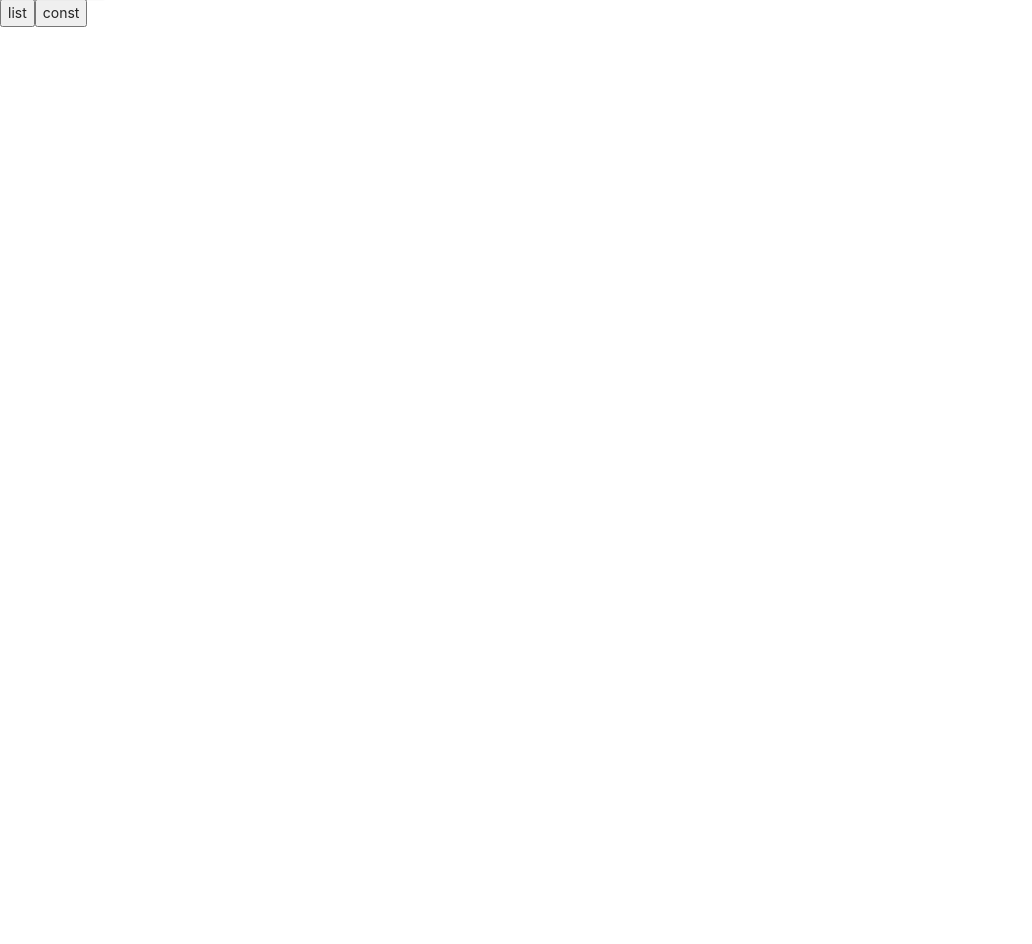
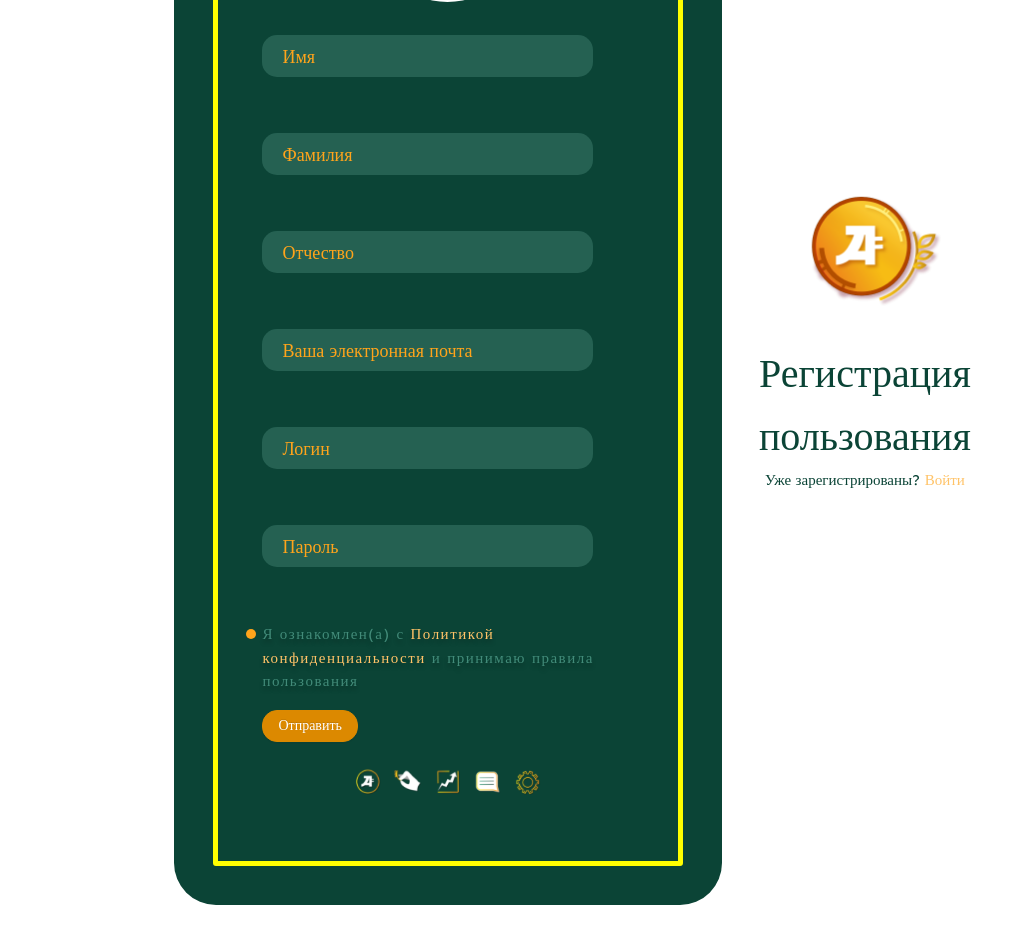
Before and after one commit to vtochenyy/AversysFE, a React (Create React App) app: page /register in a window 1280 px wide. Shown: the part 320-1264 px from the top of the page, without its empty margins (0-1032 px from the left). Before the commit the page ends 800 px from the top, so only its background shows below. Built offline with nearby package versions, Linux system fonts and the light colour scheme; the HTML template or start-up script is replaced by a standard one.

Commit message:
register page

```diff
--- a/src/images/imagesConfig.js
+++ b/src/images/imagesConfig.js
@@ -8,7 +8,8 @@ import asysConfig from "./navImages/asysConfig.svg";
 import asysControl from "./navImages/asysControl.svg";
 import mainBackGround from "./mainPageImages/backgroundMan.jpg";
 import userImage from "./personalAreaImages/TestImg.svg";
-
+import loadImage from "./registerImages/userImg.svg";
+import aversysLogoWhiteBg from "./registerImages/aversysLogo.png";
 export const imagesPage404 = {
   image404,
 };
@@ -33,3 +34,8 @@ export const imagesNavComponent = {
 export const personalPageImage = {
   userImage,
 };
+
+export const registerPageImage = {
+  aversysLogoWhiteBg,
+  loadImage,
+};
--- a/src/pages/register/RegisterPage.js
+++ b/src/pages/register/RegisterPage.js
@@ -3,6 +3,8 @@ import { useDispatch, useSelector } from "react-redux";
 import style from "./style.module.scss";
 import { createRegisterState } from "../../redux/reducers/registerReducer";
 import { getErrorsList } from "../../redux/reducers/errorList";
+import { registerPageImage } from "../../images/imagesConfig";
+import ImageNavigation from "../../components/navImages/ImageNavigation";
 
 const RegisterPage = () => {
   const dispatch = useDispatch();
@@ -10,9 +12,13 @@ const RegisterPage = () => {
     return state.errorList.errorListData;
   });
   return (
-    <div>
-      <div className={style.check}>register check</div>
-      <div>
+    <div className={style.registerMainBlock}>
+      <div className={style.userInputsBlock}>
+        <div className={style.inputBlockContent}>
+          <img
+            src={registerPageImage.loadImage}
+            alt="loaded images is not found"
+          />
           <Form
             onFinish={(data) => {
               dispatch(createRegisterState(data));
@@ -24,17 +30,40 @@ const RegisterPage = () => {
             <Form.Item name="lastName">
               <Input placeholder="Фамилия" />
             </Form.Item>
+            <Form.Item name="paternity">
+              <Input placeholder="Отчество" />
+            </Form.Item>
+            <Form.Item name="email">
+              <Input placeholder="Ваша электронная почта" />
+            </Form.Item>
             <Form.Item name="login">
               <Input placeholder="Логин" />
             </Form.Item>
             <Form.Item name="password">
               <Input placeholder="Пароль" />
             </Form.Item>
-          <Button htmlType="submit">Отправить</Button>
+            <p className={style.politicBlock}>
+              Я ознакомлен(а) с <span>Политикой конфиденциальности</span> и
+              принимаю правила пользования
+            </p>
+            <Button type="primary" htmlType="submit">
+              Отправить
+            </Button>
           </Form>
+          <ImageNavigation />
         </div>
-
-      <button
+      </div>
+      <div className={style.blockIfAuthorizate}>
+        <img
+          src={registerPageImage.aversysLogoWhiteBg}
+          alt="logo is not found"
+        />
+        <h2>Регистрация пользования</h2>
+        <p>
+          Уже зарегистрированы? <span>Войти</span>
+        </p>
+      </div>
+      {/* <button
         onClick={() => {
           dispatch(getErrorsList);
         }}
@@ -47,7 +76,7 @@ const RegisterPage = () => {
         }}
       >
         const
-      </button>
+      </button> */}
     </div>
   );
 };
--- a/src/pages/register/style.module.scss
+++ b/src/pages/register/style.module.scss
@@ -1,4 +1,89 @@
-.check {
-  font-size: 40px;
+* {
   font-family: "Sen";
 }
+.registerMainBlock {
+  display: flex;
+  justify-content: space-between;
+  align-items: center;
+  justify-items: center;
+  padding: 77px 272px 77px 174px;
+}
+.userInputsBlock {
+  width: 100%;
+  outline: 5px solid yellow;
+  outline-offset: -44px;
+  max-width: 635px;
+  background-color: #0b4436;
+  border-radius: 42px;
+}
+.inputBlockContent {
+  display: flex;
+  justify-content: center;
+  padding: 90px 0 84px;
+  flex-direction: column;
+  align-items: center;
+}
+.inputBlockContent form {
+  margin: 33px 0 0;
+}
+.inputBlockContent input {
+  height: 42px;
+  color: #ffa41b;
+  padding: 0 20px;
+  font-size: 20px;
+  width: 331px;
+  background-color: #256152;
+  margin: 0 0 32px 0;
+  border-radius: 15px;
+  border: none;
+}
+.inputBlockContent input::placeholder {
+  color: #ffa41b;
+  font-size: 18px;
+}
+.inputBlockContent button {
+  border-radius: 15px;
+}
+.politicBlock {
+  width: 100%;
+  max-width: 371px;
+  color: #428b79;
+  font-size: 15px;
+  letter-spacing: 1.5px;
+  text-shadow: 0px 4px 4px rgba(0, 0, 0, 0.25);
+  margin: 16px 0;
+}
+.politicBlock::before {
+  position: absolute;
+  content: "";
+  border-radius: 100%;
+  margin: 6px 0 0 -16px;
+  width: 10px;
+  height: 10px;
+  background-color: #ffa41b;
+}
+.politicBlock span {
+  color: #ffc368;
+}
+.blockIfAuthorizate {
+  display: flex;
+  flex-direction: column;
+  text-align: center;
+  align-items: center;
+  margin: 0 auto;
+}
+.blockIfAuthorizate img {
+  width: 267px;
+}
+.blockIfAuthorizate h2 {
+  font-size: 40px;
+  margin: 0;
+  color: #0b4436;
+}
+.blockIfAuthorizate p {
+  font-size: 15px;
+  color: #0b4436;
+}
+.blockIfAuthorizate span {
+  color: #ffc368;
+}
```
Also changed, not shown: src/images/registerImages/aversysLogo.png (added), src/images/registerImages/userImg.svg (added). Lines whose indentation alone changed are shown as unchanged.
